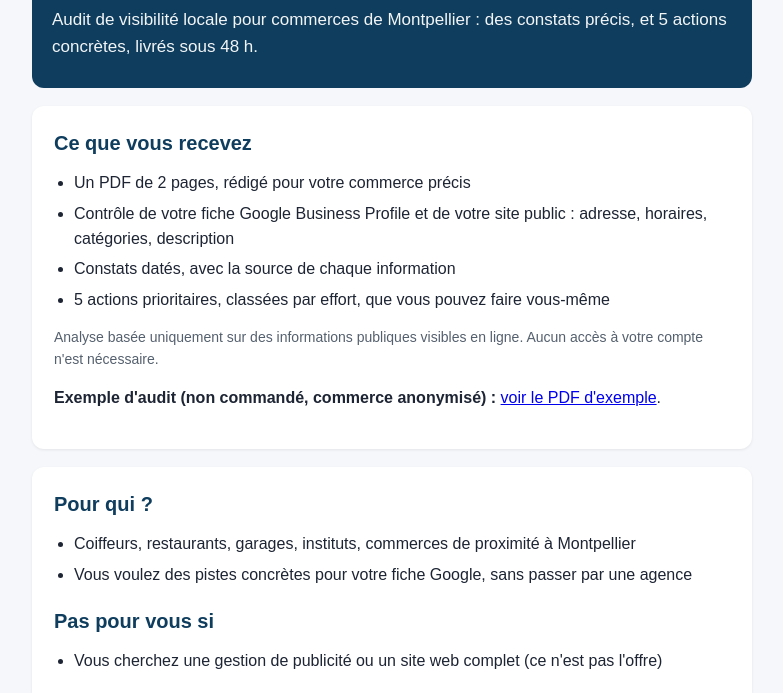
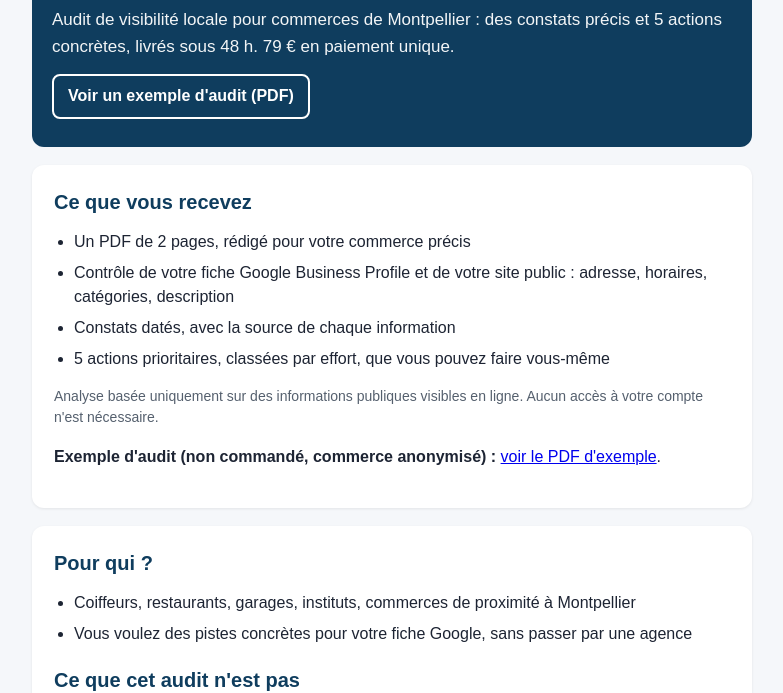
Before and after one commit to icarusai-dev/icarus-site, a plain HTML site: page audit/index.html in a window 1280 px wide. Shown: the part 111-804 px from the top of the page, without its empty margins (248-1031 px from the left). Drawn offline with Linux system fonts and the light colour scheme.

Commit message:
ICARUS AI : audit/index.html

```diff
--- a/audit/index.html
+++ b/audit/index.html
@@ -32,7 +32,8 @@
 
 <header>
   <h1>Votre fiche Google est-elle à jour ?</h1>
-  <p class="sub">Audit de visibilité locale pour commerces de Montpellier : des constats précis, et 5 actions concrètes, livrés sous 48 h.</p>
+  <p class="sub">Audit de visibilité locale pour commerces de Montpellier : des constats précis et 5 actions concrètes, livrés sous 48 h. 79 € en paiement unique.</p>
+  <p style="margin:14px 0 0"><a href="exemple_anonyme.pdf" target="_blank" rel="noopener" style="color:#fff;border:2px solid #fff;padding:8px 14px;border-radius:8px;text-decoration:none;font-weight:bold;display:inline-block">Voir un exemple d'audit (PDF)</a></p>
 </header>
 
 <div class="card">
@@ -53,9 +54,9 @@
     <li>Coiffeurs, restaurants, garages, instituts, commerces de proximité à Montpellier</li>
     <li>Vous voulez des pistes concrètes pour votre fiche Google, sans passer par une agence</li>
   </ul>
-  <h2 style="margin-top:18px">Pas pour vous si</h2>
+  <h2 style="margin-top:18px">Ce que cet audit n'est pas</h2>
   <ul>
-    <li>Vous cherchez une gestion de publicité ou un site web complet (ce n'est pas l'offre)</li>
+    <li>Ce n'est pas une gestion de publicité ni un site web complet. L'audit ne garantit aucun résultat commercial : il donne des constats et des pistes.</li>
   </ul>
 </div>
 
@@ -69,6 +70,7 @@
   </label>
 
   <a id="pay" class="btn btn-off" href="https://www.paypal.com/ncp/payment/PLB-XLSCK7GM84H7" target="_blank" rel="noopener">Commander l'audit : 79 €</a>
+  <p class="note" style="margin-top:8px">Cochez la case ci-dessus pour activer le paiement. Livraison par e-mail sous 48 h ouvrées. Contact : icarus.aipro@gmail.com</p>
 </div>
 
 <div class="card">
```
